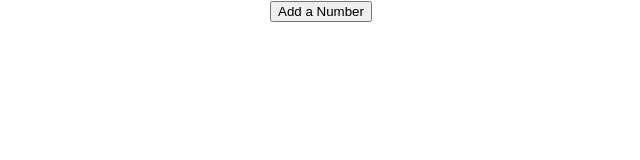
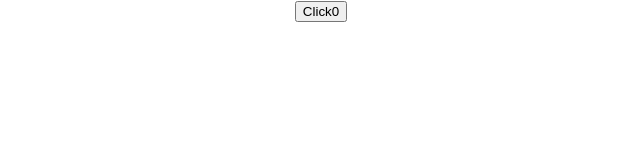
Before and after one commit to dharm-singh-au26/mynewapp, a React (Create React App) app: page / in a window 1280 px wide. Shown: the top 160 px of the page, without its empty margins (319-959 px from the left). Built offline with nearby package versions, Linux system fonts and the light colour scheme.

Commit message:
useEffect Hooks

```diff
--- a/src/App.js
+++ b/src/App.js
@@ -4,6 +4,7 @@
 import HookCounter from "./components/HookCounter";
 import HookCounterArray from "./components/HookCounterArray";
 import HookCounterTwo from "./components/HookCounterTwo";
+import HookEffectsCounter from "./components/HookEffectsCounter";
 import HooksCounterThree from "./components/HooksCounterThree";
 import PostForm from "./components/PostForm";
 import PostList from "./components/PostList";
@@ -18,7 +19,8 @@
         {/* <HookCounter/> */}
         {/* <HookCounterTwo /> */}
         {/* <HooksCounterThree/> */}
-        <HookCounterArray/>
+        {/* <HookCounterArray/> */}
+        <HookEffectsCounter />
       </>
     </div>
   );
--- /dev/null
+++ b/src/components/HookEffectsCounter.js
@@ -0,0 +1,15 @@
+import React, { useState, useEffect } from "react";
+
+function HookEffectsCounter() {
+  const [count, setCount] = useState(0);
+  useEffect(() => {
+    document.title = `you Clicked ${count} times`;
+  });
+  return (
+    <div>
+      <button onClick={() => setCount(count + 1)}>Click{count}</button>
+    </div>
+  );
+}
+
+export default HookEffectsCounter;
```
